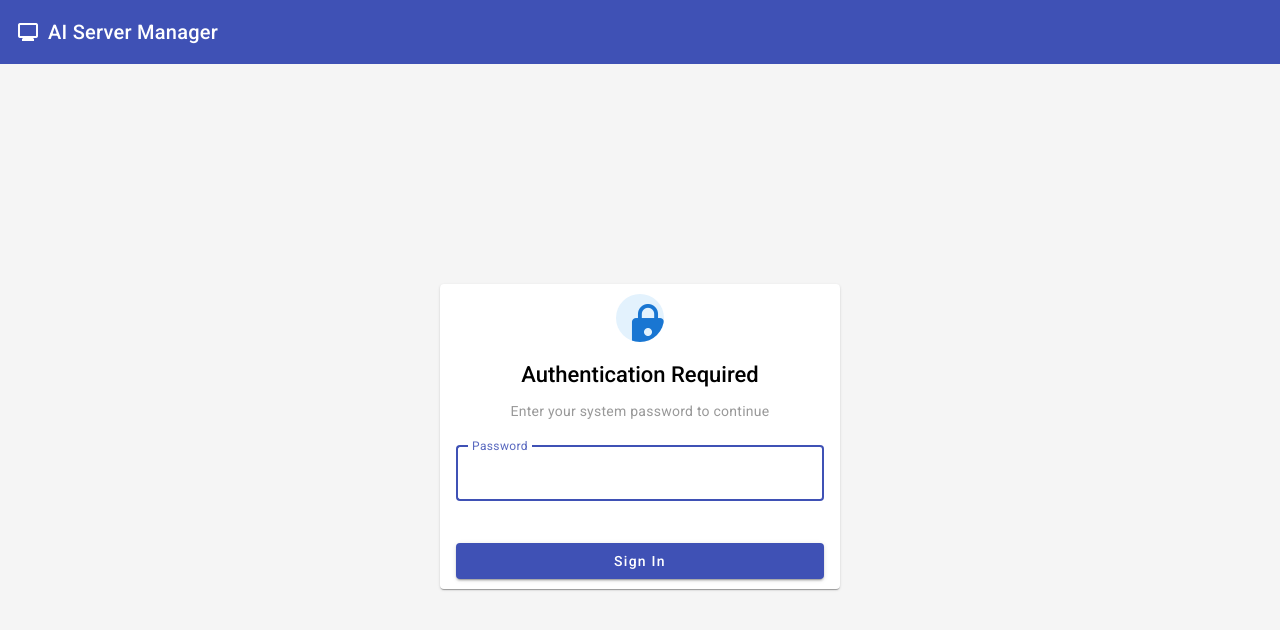
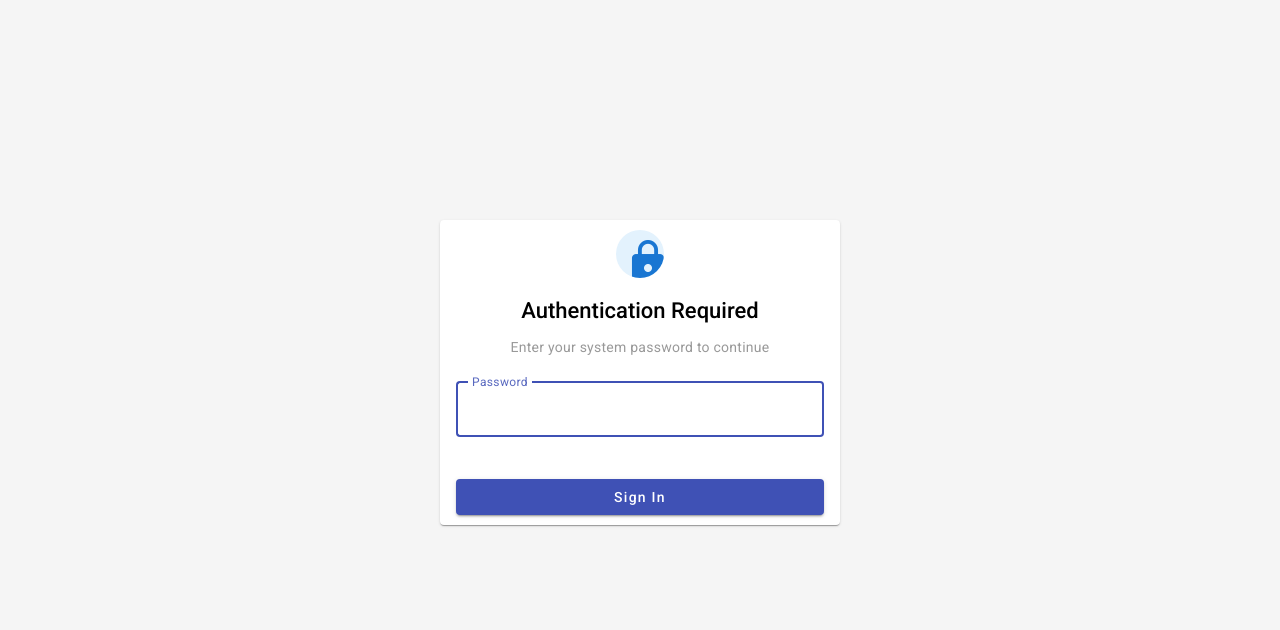
Before and after one commit to yar3333/aiservermanager, an Angular app in the folder frontend/: page / in a window 1280 px wide. Shown: the top 630 px of the page. Built offline with nearby package versions, Linux system fonts and the light colour scheme.

Commit message:
+ favicon

```diff
--- a/frontend/src/app/app.component.html
+++ b/frontend/src/app/app.component.html
@@ -1,12 +1,3 @@
-<mat-toolbar color="primary">
-  <mat-icon style="margin-right: 8px">monitoring</mat-icon>
-  <span>AI Server Manager</span>
-  <span class="spacer"></span>
-  @if (isAuthenticated()) {
-    <span class="mat-body-2">GPU Dashboard</span>
-  }
-</mat-toolbar>
-
 @if (!isAuthenticated()) {
   <div class="login-container">
     <mat-card class="login-card">
--- a/frontend/src/app/app.component.ts
+++ b/frontend/src/app/app.component.ts
@@ -1,6 +1,5 @@
 import { Component, computed, inject, signal, HostListener, OnInit, OnDestroy } from "@angular/core";
 import { CommonModule } from "@angular/common";
-import { MatToolbarModule } from "@angular/material/toolbar";
 import { MatProgressBarModule } from "@angular/material/progress-bar";
 import { MatCardModule } from "@angular/material/card";
 import { MatInputModule } from "@angular/material/input";
@@ -22,7 +21,6 @@ const SPLITTER_MAX = 1600;
   standalone: true,
   imports: [
     CommonModule,
-    MatToolbarModule,
     MatProgressBarModule,
     MatCardModule,
     MatInputModule,
--- a/frontend/src/index.html
+++ b/frontend/src/index.html
@@ -1,9 +1,10 @@
-<!DOCTYPE html>
+<!doctype html>
 <html lang="en">
   <head>
     <meta charset="utf-8" />
     <meta name="viewport" content="width=device-width, initial-scale=1" />
     <title>AI Server Manager</title>
+    <link rel="icon" href="favicon.svg" type="image/svg+xml" />
     <base href="/" />
     <link href="https://fonts.googleapis.com/css2?family=Roboto:wght@300;400;500&display=swap" rel="stylesheet" />
     <link href="https://fonts.googleapis.com/icon?family=Material+Icons" rel="stylesheet" />
```
Also changed, not shown: frontend/public/favicon.svg (added). Lines whose indentation alone changed are shown as unchanged.
